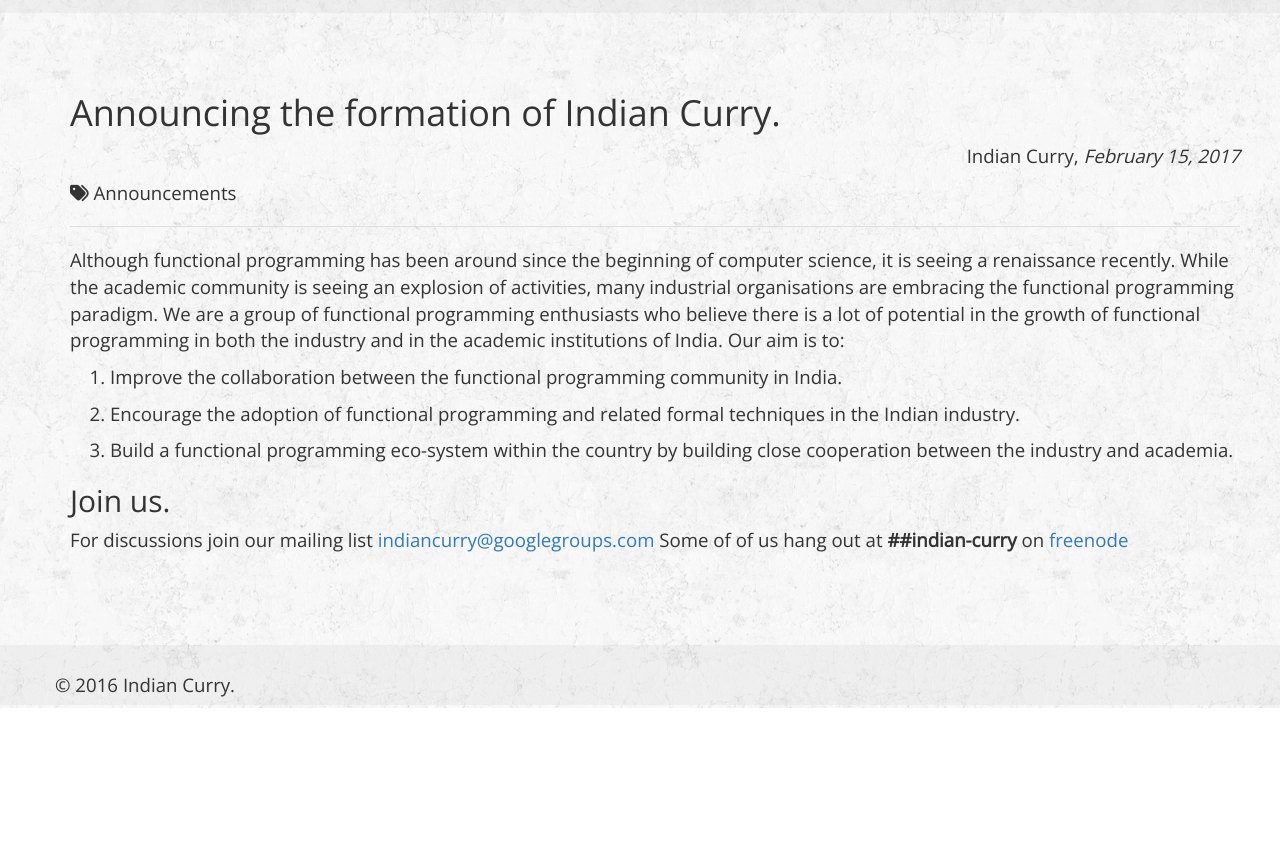
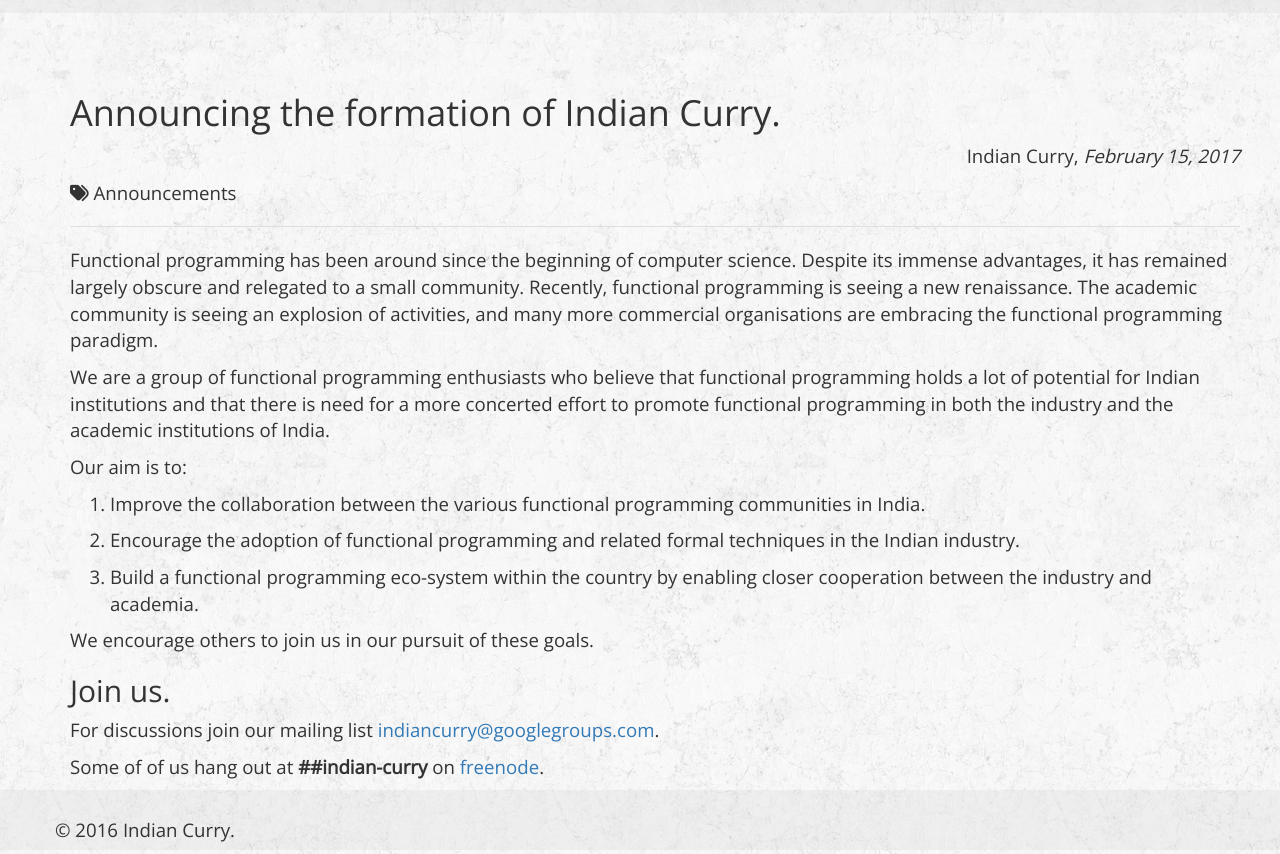
Before and after one commit to indian-curry/indian-curry.github.io, a plain HTML site: page news/posts/2017-02-15-Announcing-Indian-Curry/index.html in a window 1280 px wide. Shown: the part 95-949 px from the top of the page. Before the commit the page ends 803 px from the top, so only its background shows below. Drawn offline with nearby package versions, Linux system fonts and the light colour scheme.

Commit message:
Publish.

```diff
--- a/news/posts/2017-02-15-Announcing-Indian-Curry/index.html
+++ b/news/posts/2017-02-15-Announcing-Indian-Curry/index.html
@@ -68,14 +68,18 @@
     </p>
 
     <hr />
-    <p>Although functional programming has been around since the beginning of computer science, it is seeing a renaissance recently. While the academic community is seeing an explosion of activities, many industrial organisations are embracing the functional programming paradigm. We are a group of functional programming enthusiasts who believe there is a lot of potential in the growth of functional programming in both the industry and in the academic institutions of India. Our aim is to:</p>
+    <p>Functional programming has been around since the beginning of computer science. Despite its immense advantages, it has remained largely obscure and relegated to a small community. Recently, functional programming is seeing a new renaissance. The academic community is seeing an explosion of activities, and many more commercial organisations are embracing the functional programming paradigm.</p>
+<p>We are a group of functional programming enthusiasts who believe that functional programming holds a lot of potential for Indian institutions and that there is need for a more concerted effort to promote functional programming in both the industry and the academic institutions of India.</p>
+<p>Our aim is to:</p>
 <ol style="list-style-type: decimal">
-<li><p>Improve the collaboration between the functional programming community in India.</p></li>
+<li><p>Improve the collaboration between the various functional programming communities in India.</p></li>
 <li><p>Encourage the adoption of functional programming and related formal techniques in the Indian industry.</p></li>
-<li><p>Build a functional programming eco-system within the country by building close cooperation between the industry and academia.</p></li>
+<li><p>Build a functional programming eco-system within the country by enabling closer cooperation between the industry and academia.</p></li>
 </ol>
+<p>We encourage others to join us in our pursuit of these goals.</p>
 <h2 id="join-us.">Join us.</h2>
-<p>For discussions join our mailing list <a href="http://groups.google.com/forum/#!forum/indiancurry">indiancurry@googlegroups.com</a> Some of of us hang out at <strong>##indian-curry</strong> on <a href="http://webchat.freenode.net/">freenode</a></p>
+<p>For discussions join our mailing list <a href="http://groups.google.com/forum/#!forum/indiancurry">indiancurry@googlegroups.com</a>.</p>
+<p>Some of of us hang out at <strong>##indian-curry</strong> on <a href="http://webchat.freenode.net/">freenode</a>.</p>
   </div>
 </div>
 
```
Also changed, not shown: news/feeds/atom.xml (+8 -4 lines).
